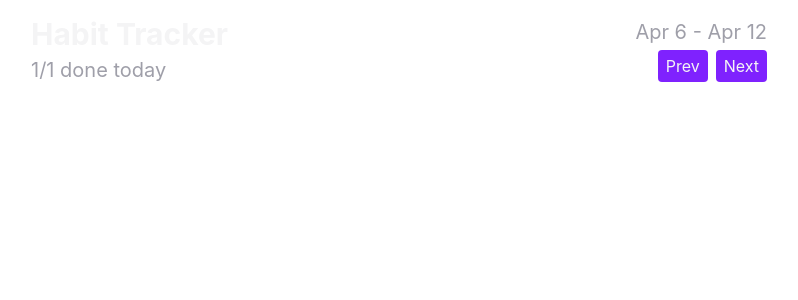
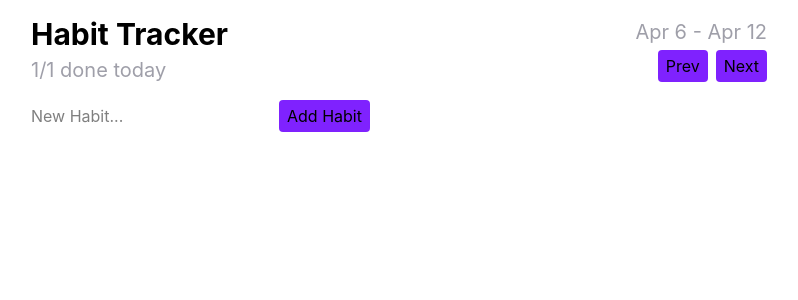
Before and after one commit to TerryYegon/lct-react, a React (Vite) app: page / in a window 1280 px wide. Shown: the top 300 px of the page, without its empty margins (241-1039 px from the left). Built offline with nearby package versions, Linux system fonts and the light colour scheme.

Commit message:
form custom component

```diff
--- a/src/App.tsx
+++ b/src/App.tsx
@@ -1,23 +1,9 @@
-import { Button } from "./components/Button"
+import { Header } from "./components/Header"
+import { HabitForm } from "./components/HabitForm"
 
 export default function() {
   return <div className ="max-w-3xl mx-auto p-4 flex flex-col gap-4">
 <Header></Header>
+<HabitForm></HabitForm>
   </div>
 }
-
-function Header(){
-  return <header className="flex items-center justify-between">
-    <div className = "flex flex-col gap-1">
-      <h1 className =" text-3xl font-bold">Habit Tracker</h1>
-      <span className= "text-zinc-400 text-xl">1/1 done today</span>
-    </div>
-    <div className = "flex flex-col gap-1 items-end">
-    <span className= "text-zinc-400 text-xl">Apr 6 - Apr 12</span>
-    <div className ="flex items-center gap-2">
-      <Button>Prev</Button>
-        <Button>Next</Button>
-      </div>
-    </div>
-    </header>
-}
--- /dev/null
+++ b/src/components/HabitForm.tsx
@@ -0,0 +1,12 @@
+import { Button } from "./Button";
+
+export function HabitForm(){
+    return (
+        <form>
+            <input className="flex-1" rounded-lg bg-zinc-800 px-4 py-2 outline-none focus-visible:ring-2
+            focus-visible:ring-violet-500
+            placeholder="New Habit..."/>
+            <Button>Add Habit</Button>
+        </form>
+    )
+}
--- /dev/null
+++ b/src/components/Header.tsx
@@ -0,0 +1,18 @@
+import { Button } from "./Button";
+
+
+ export function Header(){
+  return <header className="flex items-center justify-between">
+    <div className = "flex flex-col gap-1">
+      <h1 className =" text-3xl font-bold">Habit Tracker</h1>
+      <span className= "text-zinc-400 text-xl">1/1 done today</span>
+    </div>
+    <div className = "flex flex-col gap-1 items-end">
+    <span className= "text-zinc-400 text-xl">Apr 6 - Apr 12</span>
+    <div className ="flex items-center gap-2">
+      <Button>Prev</Button>
+        <Button>Next</Button>
+      </div>
+    </div>
+    </header>
+}
--- a/src/index.css
+++ b/src/index.css
@@ -2,5 +2,5 @@
 
 body {
     background-color: var (--color-zinc-900);
-    color: var(--color-zinc-100);
+    color: var(--color-black-100);
 }
```
